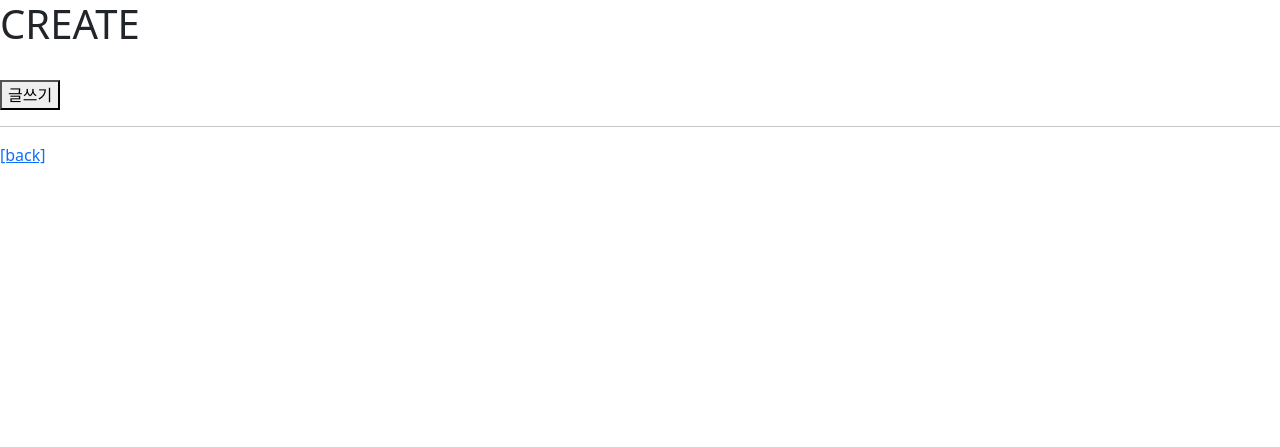
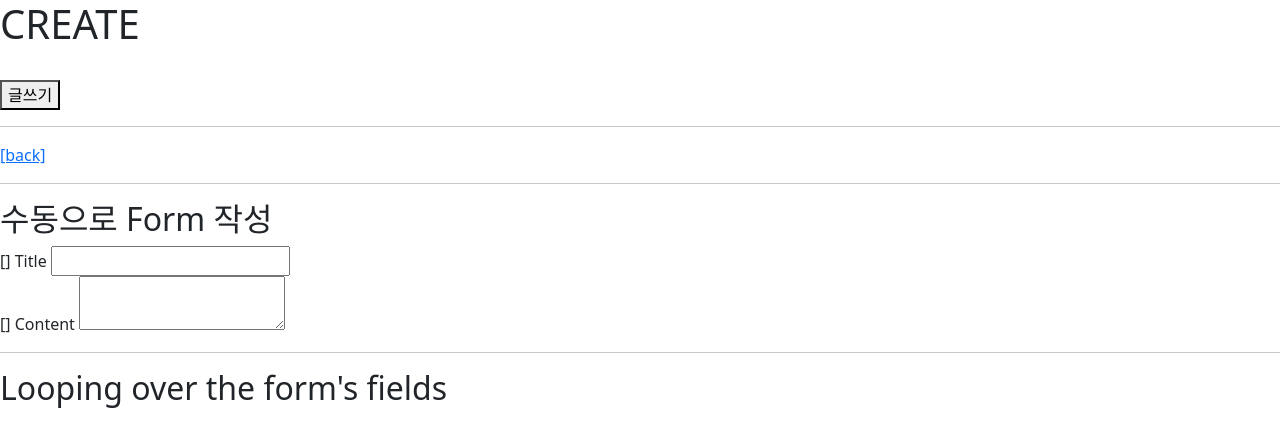
Before and after one commit to kimhhyeonjin/TIL, a Django app: template Django/django_2/articles/templates/articles/create.html in a window 1280 px wide. Shown: the top 447 px of the page. Run offline with Django 3.2, Linux system fonts and the light colour scheme; the template is opened without the code that fills it, so the values that code supplies are empty, except form fields; tables that the repository leaves empty hold one stand-in row (values such as "Sample post"); form fields are guessed from the names that the template uses.

Commit message:
1006 commit

```diff
--- a/Django/django_2/articles/forms.py
+++ b/Django/django_2/articles/forms.py
@@ -28,7 +28,7 @@
         # 위젯은 유효성검사와 상관 없는 부분
         widget=forms.TextInput(
             attrs={
-                'class': 'my-title',
+                'class': 'my-title form-control',
                 'placeholder': 'Enter the title',
                 # 길이를 정하더라도 유효성검사를 하지는 않음
                 'maxlength': 10,
@@ -40,7 +40,7 @@
         label='내용',
         widget=forms.Textarea(
             attrs={
-                'class': 'my-content',
+                'class': 'my-content form-control',
                 'placeholder': 'Enter the content',
                 'rows': 5,
                 'cols': 50,
--- a/Django/django_2/articles/templates/articles/create.html
+++ b/Django/django_2/articles/templates/articles/create.html
@@ -15,4 +15,31 @@
   </form>
   <hr>
   <a href="{% url 'articles:index' %}">[back]</a>
+
+  <hr>
+
+  <h2>수동으로 Form 작성</h2>
+  <form action="#">
+    <div>
+      {{ form.title.errors }}
+      {{ form.title.label_tag }}
+      {{ form.title }}
+    </div>
+    <div>
+      {{ form.content.errors }}
+      {{ form.content.label_tag }}
+      {{ form.content }}
+    </div>
+  </form>
+
+  <hr>
+
+  <h2>Looping over the form's fields</h2>
+  <form action="#">
+    {% for field in form %}
+      {{ field.errors }}
+      {{ field.label_tag }}
+      {{ field }}
+    {% endfor %}
+  </form>
 {% endblock content %}
```
